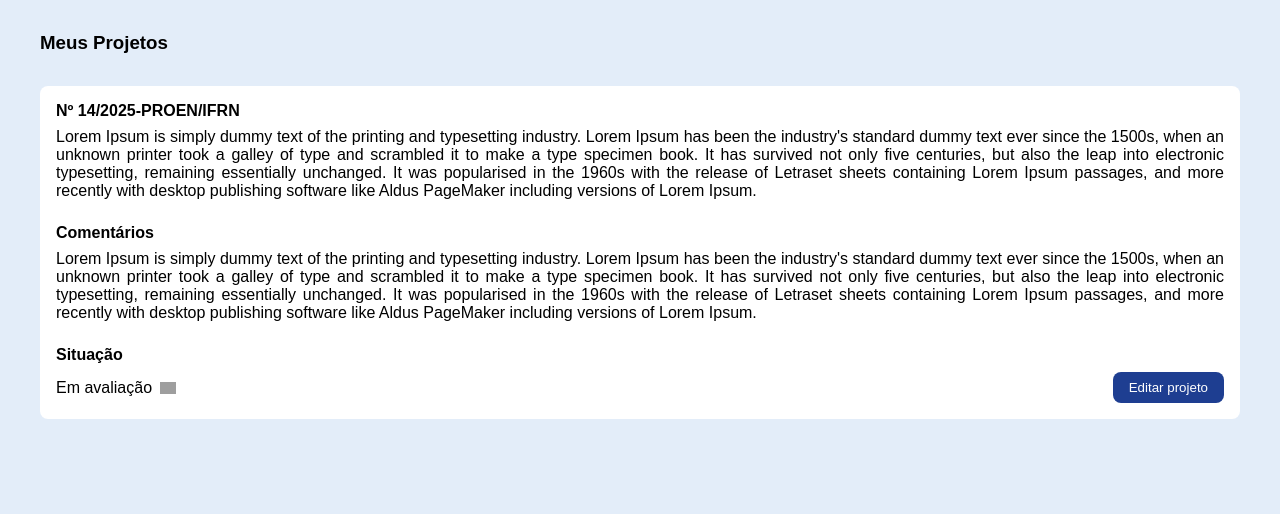
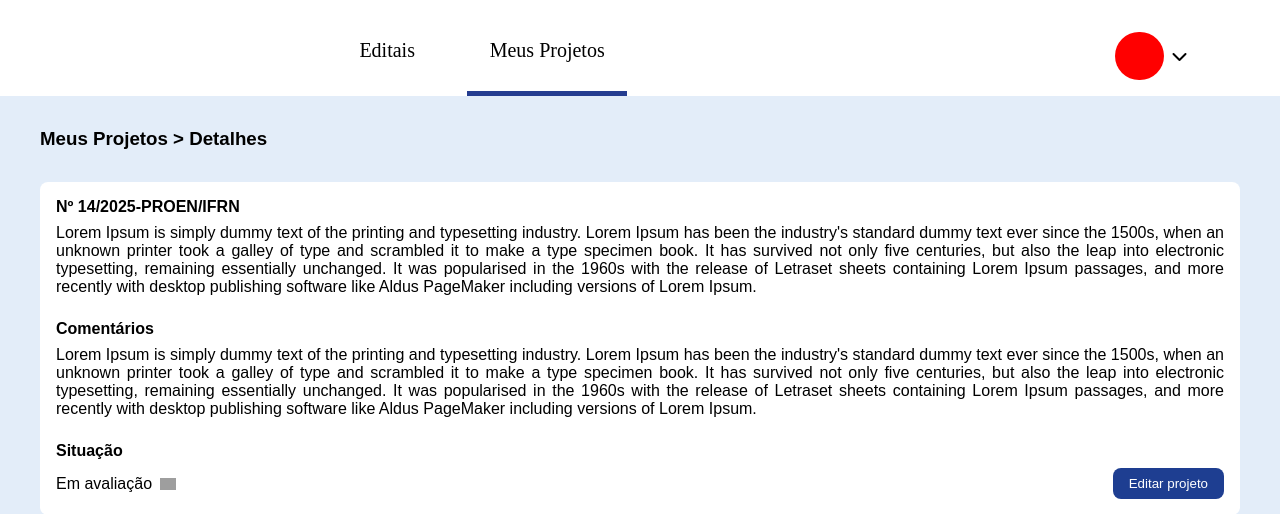
Before and after one commit to HeitorQueiroga49355/integrador-1, a Django app: page /pesquisador/meus-projetos-detalhes/ in a window 1280 px wide. Shown: the top 514 px of the page. Run offline with Django 5.2, Linux system fonts and the light colour scheme; some web fonts are replaced; grey boxes are pictures that could not be loaded.

Commit message:
feat: add block content_pesquisador e extendendo para o pesquisador_projetos_detalhes

```diff
--- a/projeto-flow/pesquisador/templates/pesquisador/pesquisador_meus_projetos_detalhes.html
+++ b/projeto-flow/pesquisador/templates/pesquisador/pesquisador_meus_projetos_detalhes.html
@@ -1,14 +1,7 @@
-<!DOCTYPE html>
-<html lang="pt-br">
-<head>
-  <meta charset="UTF-8">
-  <meta name="viewport" content="width=device-width, initial-scale=1.0">
-  <title>Document</title>
-  <link rel="stylesheet" href="../../static/css/style.css">
-</head>
-<body>
-  <main class="main_pesquisador_conteudo">
-    <h3>Meus Projetos</h3>
+{% extends './pesquisador_meus_projetos_tabela.html' %}
+
+{% block content_pesquisador %}
+    <h3>Meus Projetos > Detalhes</h3>
     <section class="detalhes_projeto">
       <div class="sobre_projeto sub_title_project">
         <h4>Nº 14/2025-PROEN/IFRN</h4>
@@ -30,6 +23,4 @@
       </div>
 
     </section>
-  </main>
-</body>
-</html>
+{% endblock content_pesquisador %}
--- a/projeto-flow/pesquisador/templates/pesquisador/pesquisador_meus_projetos_tabela.html
+++ b/projeto-flow/pesquisador/templates/pesquisador/pesquisador_meus_projetos_tabela.html
@@ -4,6 +4,7 @@
 
   <main class="main_pesquisador_conteudo">
 
+    {% block content_pesquisador %}
     <h3>Meus Projetos</h3>
     <section class="conteudo_tabela">
       <table class="table_meus_projetos">
@@ -17,9 +18,7 @@
           </tr>
         </thead>
         <tbody>
-
           <tr>
-
             <td class="titulo_projeto"><a href="{% url 'pesquisador-projetos-detalhes' %}">Projeto Flow</a></td>
             <td>Nº 14/2025-PROEN/IFRN</td>
             <td>11/03/2025</td>
@@ -30,7 +29,6 @@
                 <p>Aprovado</p>
               </div>
             </td>
-
           </tr>
           <tr>
             <td class="titulo_projeto">Projeto Flow</td>
@@ -59,5 +57,6 @@
         </tbody>
       </table>
     </section>
+    {% endblock content_pesquisador %}
   </main>
 {% endblock content %}
```
Lines whose indentation alone changed are shown as unchanged.
